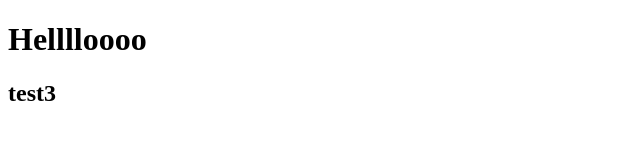
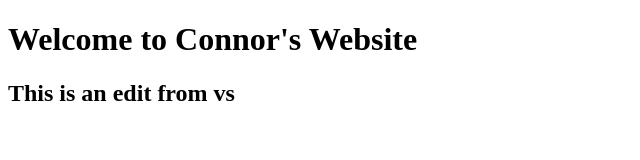
Before and after one commit to ccomstock10/GitEx2, a plain HTML site: page index.html in a window 1280 px wide. Shown: the whole page, without its empty margins (0-640 px from the left). Drawn offline with Linux system fonts and the light colour scheme.

Commit message:
edit from VS

```diff
--- a/index.html
+++ b/index.html
@@ -9,8 +9,8 @@
 </head>
 
 <body>
-  <h1>Helllloooo</h1>
-  <h2>test3</h2>
+  <h1>Welcome to Connor's Website</h1>
+  <h2>This is an edit from vs</h2>
   <script src="script.js"></script>
 
   <!--
```
